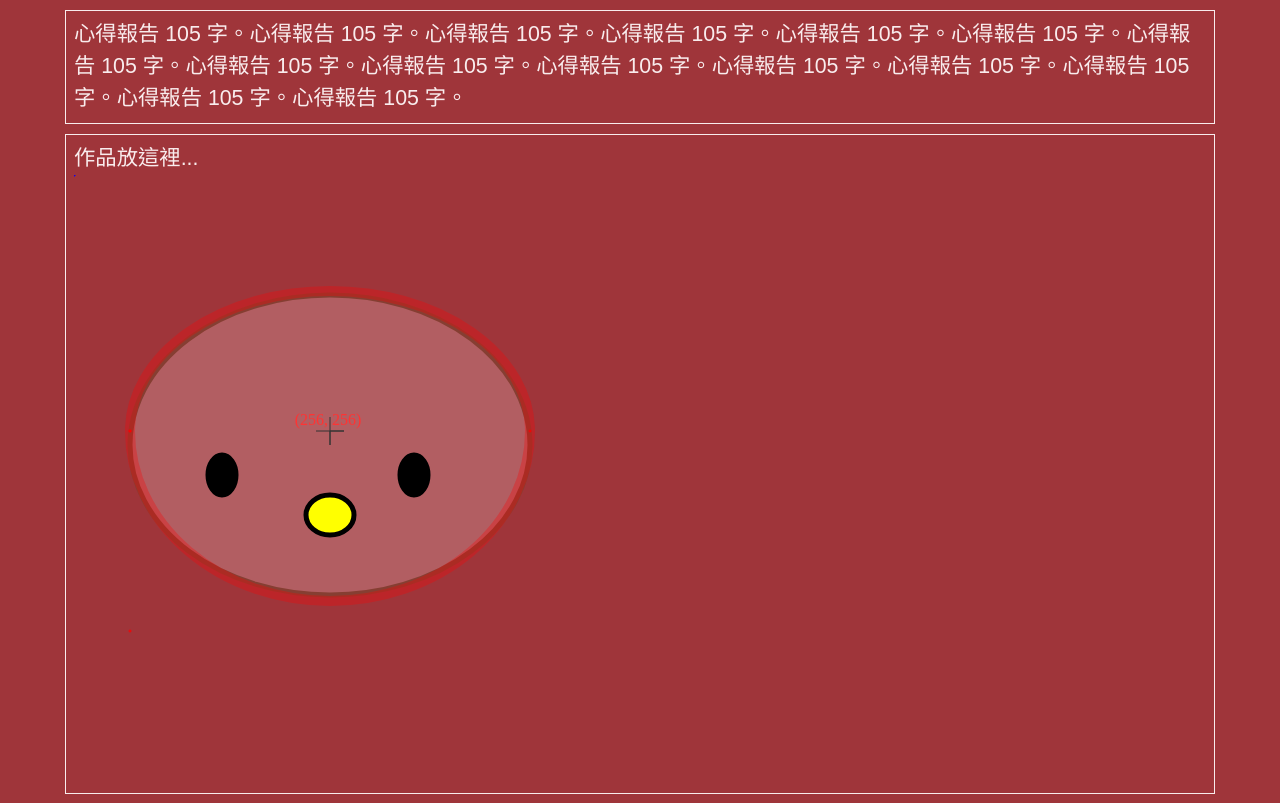
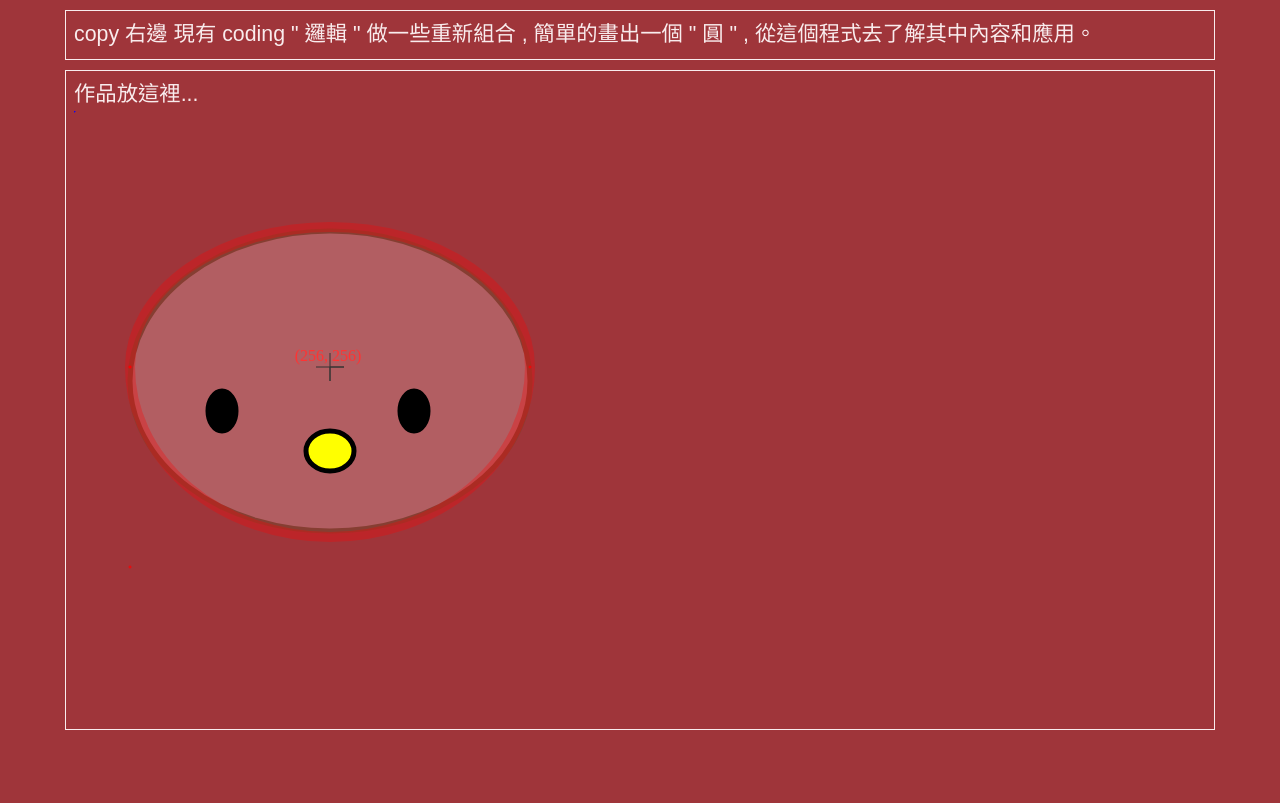
Before and after one commit to 110c51510/pr2022f, a plain HTML site: page hw08/index.html in a window 1280 px wide. Shown: the part 83-886 px from the top of the page. After the commit the page ends 822 px from the top, so only its background shows below. Drawn offline with nearby package versions, Linux system fonts and the light colour scheme.

Commit message:
Update index.html

```diff
--- a/hw08/index.html
+++ b/hw08/index.html
@@ -201,7 +201,7 @@
   <!-- ------------------------------------------------>
   <div class="row hw12">
     <div class="col-md-12 twenty">
-      心得報告 105 字。心得報告 105 字。心得報告 105 字。心得報告 105 字。心得報告 105 字。心得報告 105 字。心得報告 105 字。心得報告 105 字。心得報告 105 字。心得報告 105 字。心得報告 105 字。心得報告 105 字。心得報告 105 字。心得報告 105 字。心得報告 105 字。
+      copy 右邊 現有 coding " 邏輯 " 做一些重新組合 , 簡單的畫出一個 " 圓 " , 從這個程式去了解其中內容和應用。
     </div>
   </div>
 
```
